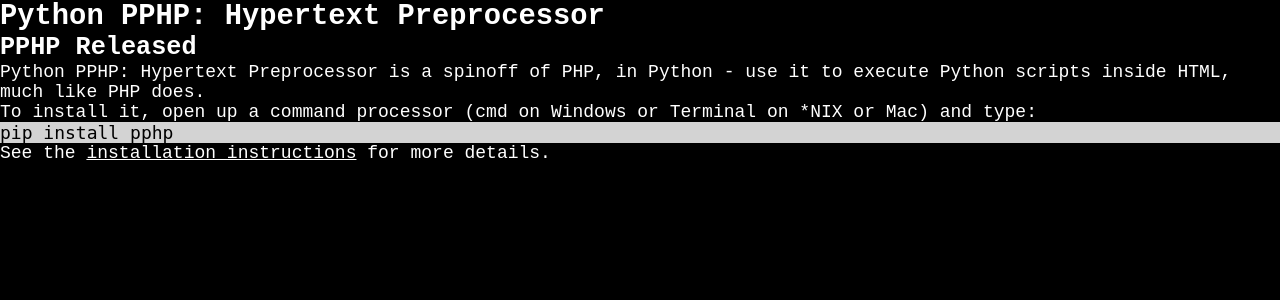
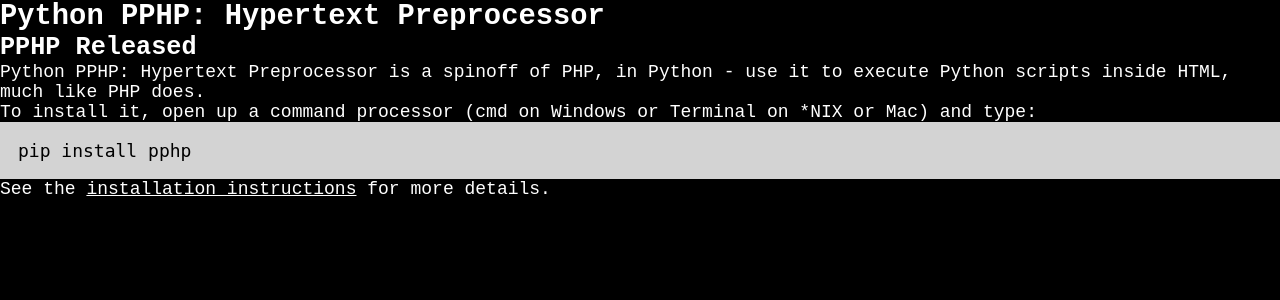
Before and after one commit to Kenny2github/kenny2github.github.io, a PHP site: page /pphp/index.html in a window 1280 px wide. Shown: the part 50-350 px from the top of the page. Run offline with PHP 8.4, Linux system fonts and the light colour scheme.

Commit message:
Update stylesheet.css

```diff
--- a/pphp/stylesheet.css
+++ b/pphp/stylesheet.css
@@ -10,6 +10,8 @@ pre.code {
 	background-color:lightGray;
 	color:black;
 	font-family:monospace;
+	border:gray;
+	padding:1em;
 }
 h1#first-heading {
 	margin-top:50px;
```
